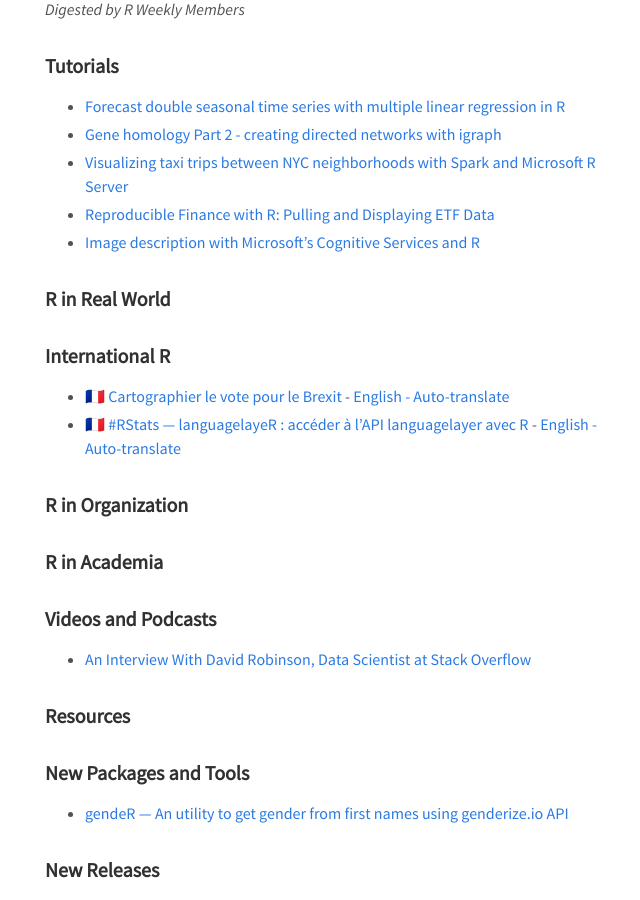
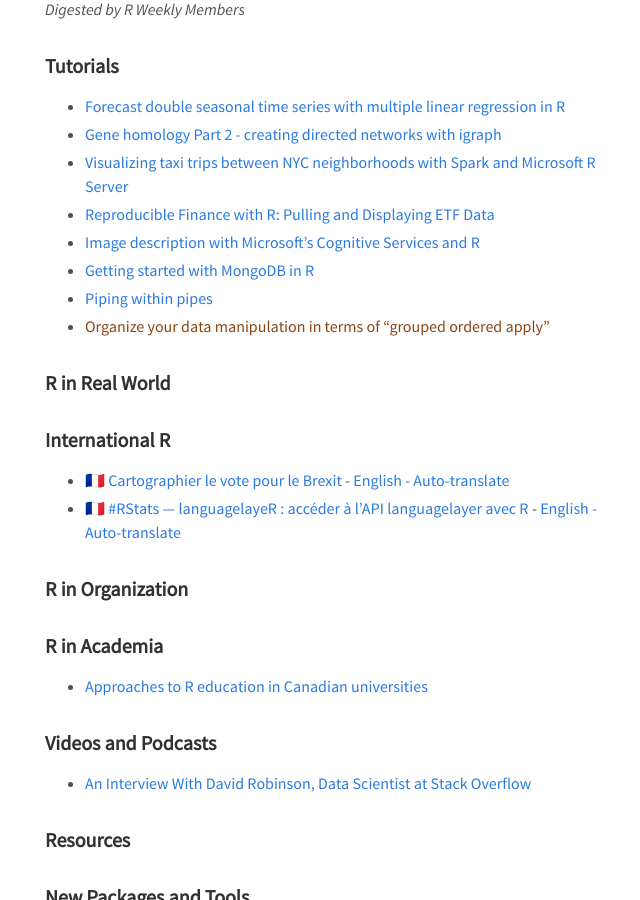
Before and after one commit to rweekly/rweekly.org, a Jekyll site: the page built from draft.md, in a window 1280 px wide and 900 px high, scrolled down 293 px. Shown: the whole window, without its empty margins (315-955 px from the left). Built offline with Jekyll 4.4.1, drawn with Linux system fonts in a browser that asks for light colours; emoji names are drawn with the system emoji font; comment, search, counter and statistics services are not loaded.

Commit message:
Update draft.md

```diff
--- a/draft.md
+++ b/draft.md
@@ -21,6 +21,9 @@
 + [Visualizing taxi trips between NYC neighborhoods with Spark and Microsoft R Server](http://blog.revolutionanalytics.com/2016/12/taxi-mrs-spark.html)
 + [Reproducible Finance with R: Pulling and Displaying ETF Data](https://www.rstudio.com/rviews/2016/12/14/reproducible-finance-with-r-pulling-and-displaying-etf-data/)
 + [Image description with Microsoft's Cognitive Services and R](http://flovv.github.io/Roxford_extension/)
++ [Getting started with MongoDB in R](https://cran.r-project.org/web/packages/mongolite/vignettes/intro.html)
++ [Piping within pipes](http://nathaneastwood.github.io/2016-11-21-pipes-in-pipes/)
++ [Organize your data manipulation in terms of “grouped ordered apply”]()
 
 ### R in Real World
 
@@ -40,7 +43,7 @@
 
 ### R in Academia
 
-
++ [Approaches to R education in Canadian universities](https://f1000research.com/articles/5-2802/v1)
 
 
 ### Videos and Podcasts
```
